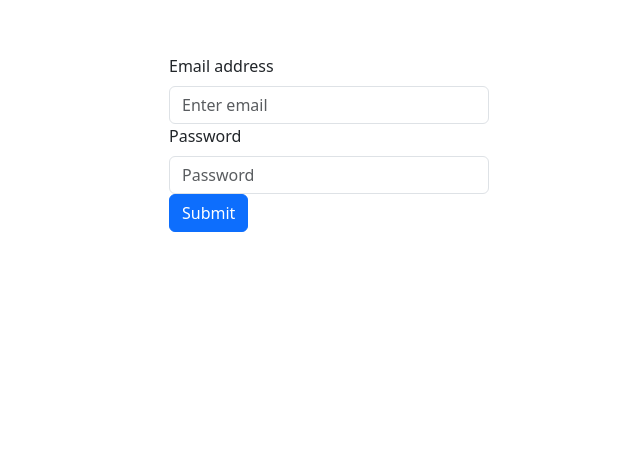
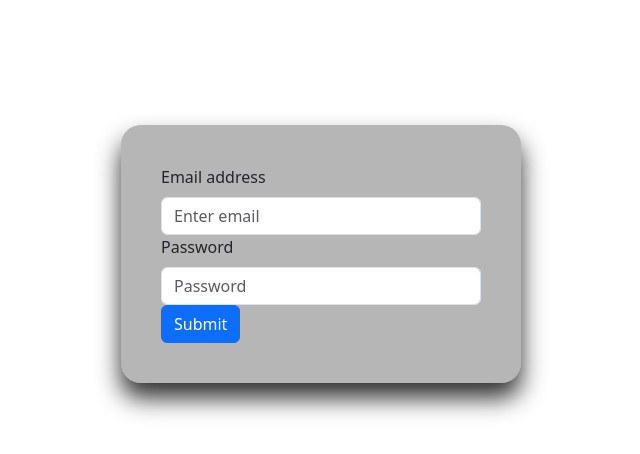
Before and after one commit to AlexisRios1316/ProyectoA, a React (Create React App) app: page / in a window 1280 px wide. Shown: the part 146-600 px from the top of the page, without its empty margins (319-959 px from the left). Built offline with nearby package versions, Linux system fonts and the light colour scheme.

Commit message:
Se agrego CSS login

```diff
--- a/src/Styles/Barra.css
+++ b/src/Styles/Barra.css
@@ -1,9 +1,14 @@
 .Conteiner{
 
     position: absolute;
-    top: 20%;
-    left: 35%;
+    top: 50%;
+    left: 50%;
     width: 400px;
     padding: 40px;
+    transform: translate(-50%, -50%);
+  background: rgba(0, 0, 0, 0.286);
+  box-sizing: border-box;
+  box-shadow: 0 15px 25px rgba(0, 0, 0, 0.816);
+  border-radius: 20px;
 
 }
```
